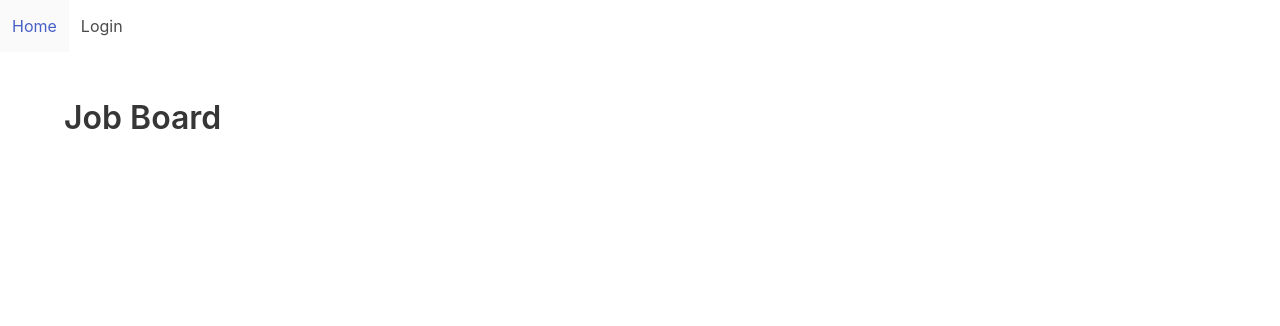
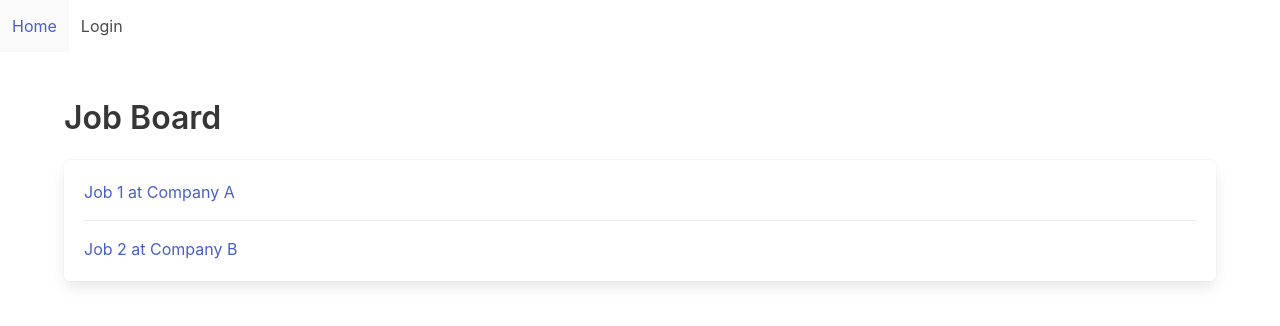
Before and after one commit to jnav24/react-job-boards, a React (Create React App) app: page / in a window 1280 px wide. Shown: the top 326 px of the page. Built offline with nearby package versions, Linux system fonts and the light colour scheme.

Commit message:
created some fake job postings created job list component

```diff
--- a/src/components/JobBoard.js
+++ b/src/components/JobBoard.js
@@ -1,9 +1,34 @@
 import React from 'react';
+import JobList from './JobList.js';
 
 const JobBoard = () => {
+    const tempJobs = [
+        {
+            id: 'job1',
+            title: 'Job 1',
+            company: {
+                id: 'company1',
+                name: 'Company A',
+                description: 'Lorem ipsum dolor sit amet, consectetur adipiscing elit, sed do eiusmod tempor incididunt ut labore et dolore magna aliqua.'
+            },
+            description: 'Lorem ipsum dolor sit amet, consectetur adipiscing elit, sed do eiusmod tempor incididunt ut labore et dolore magna aliqua.'
+        },
+        {
+            id: 'job2',
+            title: 'Job 2',
+            company: {
+                id: 'company2',
+                name: 'Company B',
+                description: 'Lorem ipsum dolor sit amet, consectetur adipiscing elit, sed do eiusmod tempor incididunt ut labore et dolore magna aliqua.'
+            },
+            description: 'Lorem ipsum dolor sit amet, consectetur adipiscing elit, sed do eiusmod tempor incididunt ut labore et dolore magna aliqua.'
+        },
+    ];
+
     return (
         <div>
             <h1 className="title">Job Board</h1>
+            <JobList jobs={tempJobs}></JobList>
         </div>
     );
 };
--- /dev/null
+++ b/src/components/JobList.js
@@ -0,0 +1,33 @@
+import React from 'react';
+import { Link } from 'react-router-dom';
+
+const JobList = (props) => {
+    const getJob = (job) => {
+        const title = !!job.company && !!job.company.name ? `${job.title} at ${job.company.name}` : job.title;
+        return (
+            <li className="media" key={job.id}>
+                <div className="media-content">
+                    <Link to={`/jobs/${job.id}`}>{title}</Link>
+                </div>
+            </li>
+        );
+    };
+
+    const emptyJobs = () => {
+        return (
+            <li className="media">
+                <div className="media-content">
+                    There are no job postings.
+                </div>
+            </li>
+        );
+    };
+
+    return (
+        <ul className="box">
+            {props.jobs.length ? props.jobs.map((job) => getJob(job)) : emptyJobs()}
+        </ul>
+    );
+};
+
+export default JobList;
```
